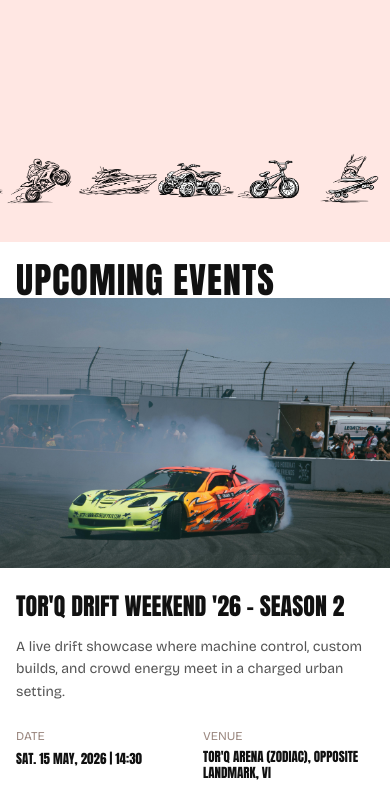
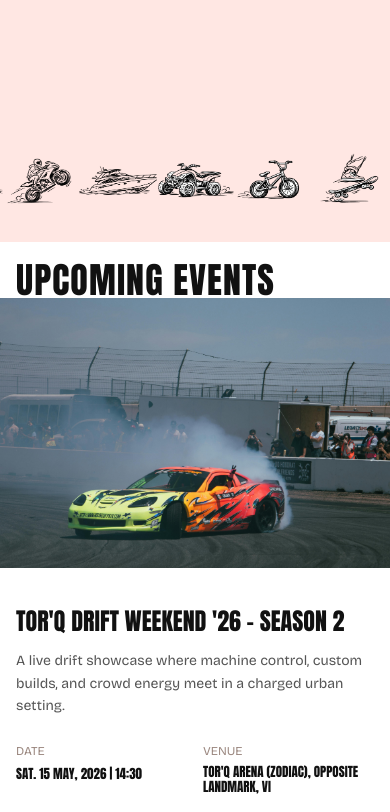
Before and after one commit to svcket/torq, a Next.js app: page / in a window 390 px wide. Shown: the part 1446-2258 px from the top of the page. Built offline with nearby package versions, Linux system fonts and the light colour scheme.

Commit message:
style: enforce 40px vertical rhythm for Upcoming Events mobile/tablet

```diff
--- a/src/components/sections/IdentityEventsSequence.tsx
+++ b/src/components/sections/IdentityEventsSequence.tsx
@@ -34,7 +34,7 @@ const EVENTS: EventData[] = [
     description: "A high-intensity motocross showcase where speed meets lift, and every jump cuts through mud, noise, and crowd pressure.",
     date: "SAT. 15 MAY, 2026 | 14:30",
     venue: "TOR'Q ARENA (MUTANDA), GWARIMPA, ABUJA",
-    highlights: ["MOTOCROSS SHOW RUNS", "ELEVATED JUMP SEQUENCES", "TRACKSIDE VIP ACCESS"],
+    highlights: ["MOTOCROSS SHOW RUNS", "ELEVUMP SEQUENCES", "TRACKSIDE VIP ACCESS"],
     lineups: ["JAY BASH", "CAPTAIN AWAL", "AUTO CRAFT"],
     mediaUrl: "/torqassets/events/event image 2.jpg",
     mediaType: "image",
@@ -148,11 +148,6 @@ function IdentityContent({ isMobile }: { isMobile: boolean }) {
           <img src="/images/torq_24_logo.png" alt="Torq 24 Logo" style={{ width: "clamp(180px, 30vw, 320px)", height: "auto" }} />
         </div>
 
-        {/*
-            VEHICLES OVERLAY:
-            Pinned to the absolute bottom of the identity frame.
-            The identity frame is 100vh on mobile.
-        */}
         <div style={{
           position: "absolute",
           bottom: "20px",
@@ -351,8 +346,7 @@ function MobileView() {
       */}
       <div style={{ backgroundColor: "#FFFFFF", padding: "20px 0 40px 0" }}>
         {/*
-            Rule 2: Exactly 40px space between the heading and the first event card.
-            Setting marginBottom: 40px on this wrapper enforces this constraint.
+            Rule 2: Exactly 40px space between the heading and the events content area (first card image).
         */}
         <div style={{
           padding: "0 clamp(16px, 4vw, 40px)",
@@ -372,14 +366,17 @@ function MobileView() {
           </h2>
         </div>
 
-        <div style={{ maxWidth: "1200px", margin: "0 auto", display: "flex", flexDirection: "column", gap: "clamp(40px, 6vh, 80px)" }}>
+        <div style={{ maxWidth: "1200px", margin: "0 auto", display: "flex", flexDirection: "column", gap: "clamp(64px, 10vh, 96px)" }}>
           {EVENTS.map((event) => (
             <div key={event.id} style={{ paddingBottom: "clamp(24px, 4vh, 48px)" }}>
-              {/* Refined responsive image height (strictly non-desktop) */}
+              {/*
+                  Rule 3: Exactly 40px spacing within the event content structure
+                  where card/content blocks separate (Image -> Info area).
+              */}
               <div style={{
                 width: "100%",
                 height: "clamp(220px, 32vh, 456px)",
-                marginBottom: "clamp(20px, 3vh, 32px)",
+                marginBottom: "40px", // ENFORCED: Exactly 40px internal separation
                 overflow: "hidden"
               }}>
                 <img src={event.mediaUrl} style={{ width: "100%", height: "100%", objectFit: "cover" }} alt="" />
```
